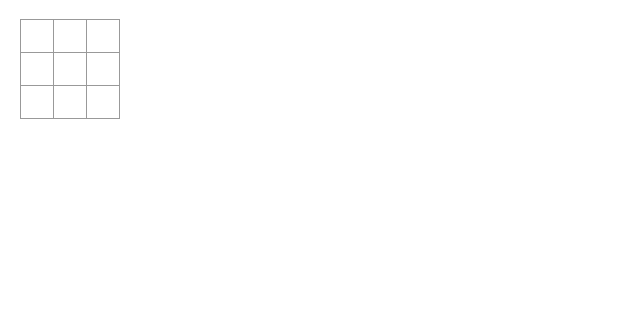
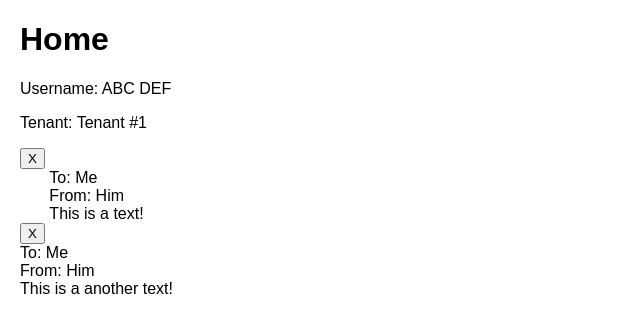
Before and after one commit to stepan-antonyuk/LearnReact, a React (Create React App) app: page / in a window 1280 px wide. Shown: the top 332 px of the page, without its empty margins (0-640 px from the left). Built offline with nearby package versions, Linux system fonts and the light colour scheme.

Commit message:
feat: working on home page with removable emails

```diff
--- a/src/App.js
+++ b/src/App.js
@@ -175,7 +175,8 @@ function Square({value, onClick}) {
     );
 }
 
-export default function Board() {
+//export default function Board() {
+function Board() {
     const [squares, setSquares] = useState(Array(9).fill(null));
     const [xIsNext, setXIsNext] = useState(true);
 
@@ -213,6 +214,83 @@ export default function Board() {
     );
 }
 
+const userInfo = {
+    name: "ABC DEF",
+    tenant: "Tenant #1",
+    cloudloc: "Home"
+}
+
+var emails = [
+    {id: 1, toUser: "Me", fromUser: "Him", emailText: "This is a text!"},
+    {id: 2, toUser: "Me", fromUser: "Him", emailText: "This is a another text!"}
+]
+
+function UserInfo() {
+    return (
+        <>
+            <p>{"Username: " + userInfo.name}</p>
+            <p>{"Tenant: " + userInfo.tenant}</p>
+        </>
+    );
+}
+
+function EmailButton({emailID, onClick}) {
+    return (
+        <>
+            <button onClick={() => onClick(emailID)}>
+                X
+            </button>
+
+        </>
+    );
+}
+
+function Email({email}) {
+    return (
+        <>
+            <div style={{
+                display: 'flex',
+                alignItem: 'center',
+                justifyContent: 'center',
+                }}>
+                To: {email.toUser}
+                <br />
+                From: {email.fromUser}
+                <br />
+                {email.emailText}
+            </div>
+        </>
+    );
+}
+
+function DisplayEmails() {
+    function OnClick({id}) {
+        emails = emails.filter((item) => item.id !== id);
+        console.log(emails);
+    }
+
+    const rows = []
+    for (let i=0; i < emails.length; i++) {
+        rows.push(<EmailButton emailID={emails[i].id} onClick={OnClick}/>);
+        rows.push(<Email email={emails[i]}/>);
+    }
+    return (
+        <tbody>
+            {rows}
+        </tbody>
+    );
+}
+
+function HomePage() {
+    return (
+        <>
+            <h1>{userInfo.cloudloc}</h1>
+            <UserInfo />
+            <DisplayEmails />
+        </>
+    );
+}
+
 //export default App;
 //export default MyApp;
 //export default Profile;
@@ -220,3 +298,4 @@ export default function Board() {
 //export default ClickButton;
 //export default TwoClickButtons;
 //export default TwoClickButtonsShare;
+export default HomePage;
```
